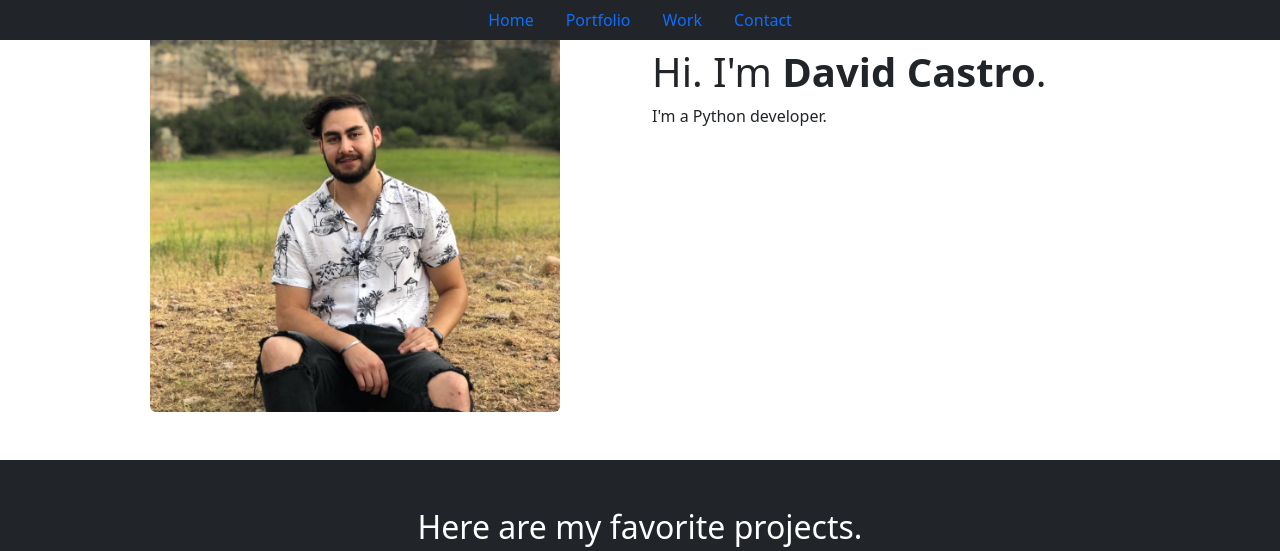
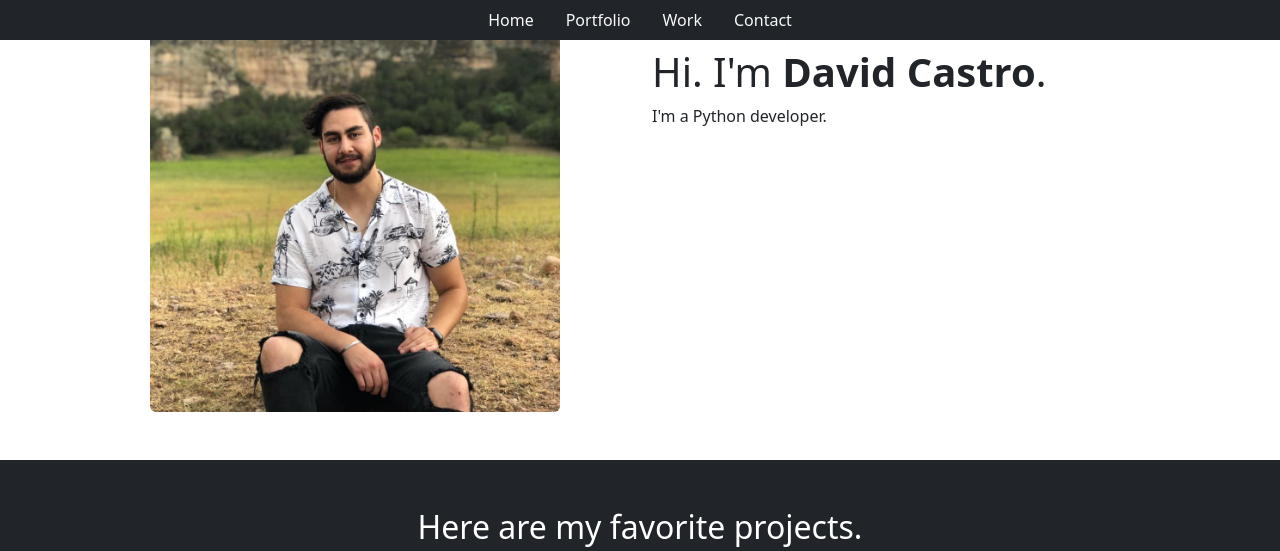
Before and after one commit to DavidCs9/portfolio-web, a website: page index.html in a window 1280 px wide. Shown: the top 551 px of the page. Drawn offline with nearby package versions, Linux system fonts and the light colour scheme.

Commit message:
fix bugs

```diff
--- a/index.html
+++ b/index.html
@@ -6,25 +6,25 @@
     <meta name="viewport" content="width=device-width, initial-scale=1.0">
     <title>David Castro</title>
     <!-- <link rel="stylesheet" href="styles.css"> -->
+    <link href="https://cdn.jsdelivr.net/npm/bootstrap@5.2.3/dist/css/bootstrap.min.css" rel="stylesheet" integrity="sha384-rbsA2VBKQhggwzxH7pPCaAqO46MgnOM80zW1RWuH61DGLwZJEdK2Kadq2F9CUG65" crossorigin="anonymous">
     <script src="https://kit.fontawesome.com/a654d59b05.js" crossorigin="anonymous"></script>
-    <link href="https://cdn.jsdelivr.net/npm/bootstrap@5.2.3/dist/css/bootstrap.min.css" rel="stylesheet" integrity="sha384-rbsA2VBKQhggwzxH7pPCaAqO46MgnOM80zW1RWuH61DGLwZJEdK2Kadq2F9CUG65" crossorigin="anonymous">
 
 </head>
 <body>
 
     <!-- nav -->
-    <ul class="nav justify-content-center text-bg-dark fixed-top">
+    <ul class="nav justify-content-center text-bg-dark text-white fixed-top">
         <li class="nav-item">
-          <a class="nav-link" aria-current="page" href="#">Home</a>
+          <a class="nav-link text-light" aria-current="page" href="#">Home</a>
         </li>
         <li class="nav-item">
-          <a class="nav-link" href="#portfolio">Portfolio</a>
+          <a class="nav-link text-light" href="#portfolio">Portfolio</a>
         </li>
         <li class="nav-item">
-          <a class="nav-link" href="#work">Work</a>
+          <a class="nav-link text-light" href="#work">Work</a>
         </li>
         <li class="nav-item">
-          <a class="nav-link" href="#contact">Contact</a>
+          <a class="nav-link text-light" href="#contact">Contact</a>
         </li>
       </ul>
 
```
